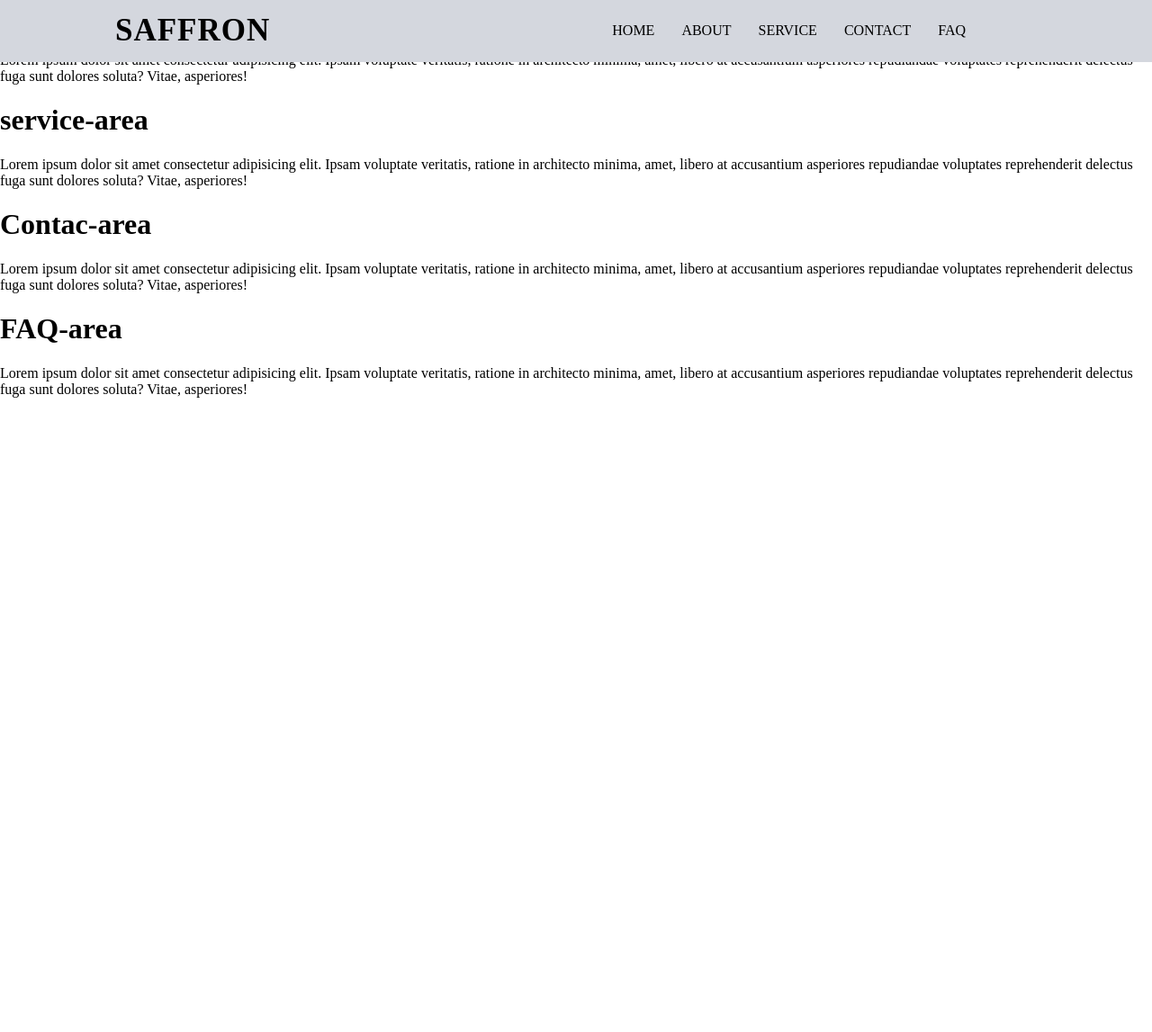
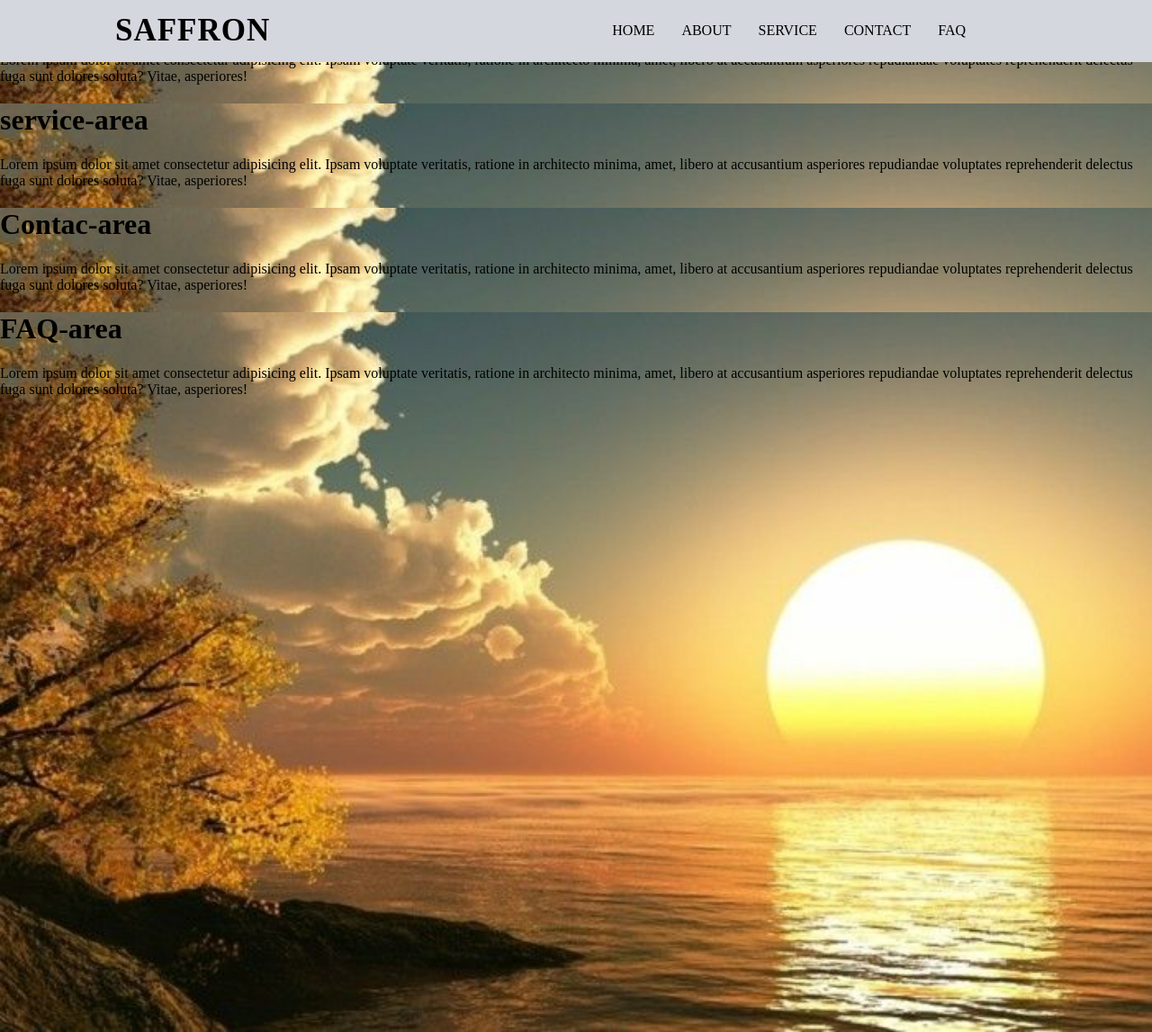
Before and after one commit to maripass/project-cuea, a PHP site: page / in a window 1280 px wide. Shown: the part 22-1169 px from the top of the page at 90% size. Before the commit the page ends 464 px from the top, so only its background shows below. Run offline with PHP 8.4, Linux system fonts and the light colour scheme.

Commit message:
--- Auto-Git Commit ---

```diff
--- a/index.html
+++ b/index.html
@@ -1,11 +1,13 @@
 <!DOCTYPE html>
 <html lang="en">
+
 <head>
     <meta charset="UTF-8">
     <meta name="viewport" content="width=device-width, initial-scale=1.0">
     <title>Home || EBMS</title>
     <link rel="stylesheet" href="style.css">
 </head>
+
 <body>
     <div class="navbar">
         <a href="" class="logo">Saffron</a>
@@ -17,7 +19,7 @@
             <li><a href="#FAQ">FAQ</a></li>
         </ul>
     </div>
-</div class="banner-area" id="home">
+    <div class="banner-area" id="home">
     <div class="text-part">
         <h1>About area</h1>
         <p>
@@ -26,7 +28,7 @@
             libero at accusantium asperiores
             repudiandae voluptates reprehenderit delectus fuga sunt dolores soluta? Vitae, asperiores!
         </p>
-    </div class="banner-area" id="home">
+    <div class="banner-area" id="home">
     <div class="text-part">
         <h1>service-area</h1>
         <p>
@@ -37,7 +39,7 @@
         </p>
 
     </div>
-</div class="banner-area" id="home">
+    <div class="banner-area" id="home">
          <div class="text-part">
         <h1>Contac-area</h1>
         <p>
@@ -48,7 +50,7 @@
         </p>
 
     </div>
-</div class="banner-area" id="home">
+    <div class="banner-area" id="home">
     <div class="text-part">
         <h1>FAQ-area</h1>
         <p>
@@ -61,10 +63,7 @@
     </div>
     </div>
     </div>
-    <div class="banner-area" id="home"></div>
-    <div class="port-area" id="home"></div>
-    <div class="service-area" id="home"></div>
-    <div class="contact-area" id="home"></div>
-    <div class="faq-area" id="home"></div>
+
 </body>
+
 </html>
--- a/style.css
+++ b/style.css
@@ -37,3 +37,15 @@
      text-decoration: none;
      text-transform: uppercase;
  }
+ a:hover{
+     color: #000;
+ }
+ .banner-area{
+     position: relative;
+     background-image: url(images/images.jpg.jpg);
+     width: 100%;
+     height: 100vh;
+     background-repeat:no-repeat;
+     -webkit-background-size: cover;
+     background-size: cover;
+ }
```
Lines whose indentation alone changed are shown as unchanged.
